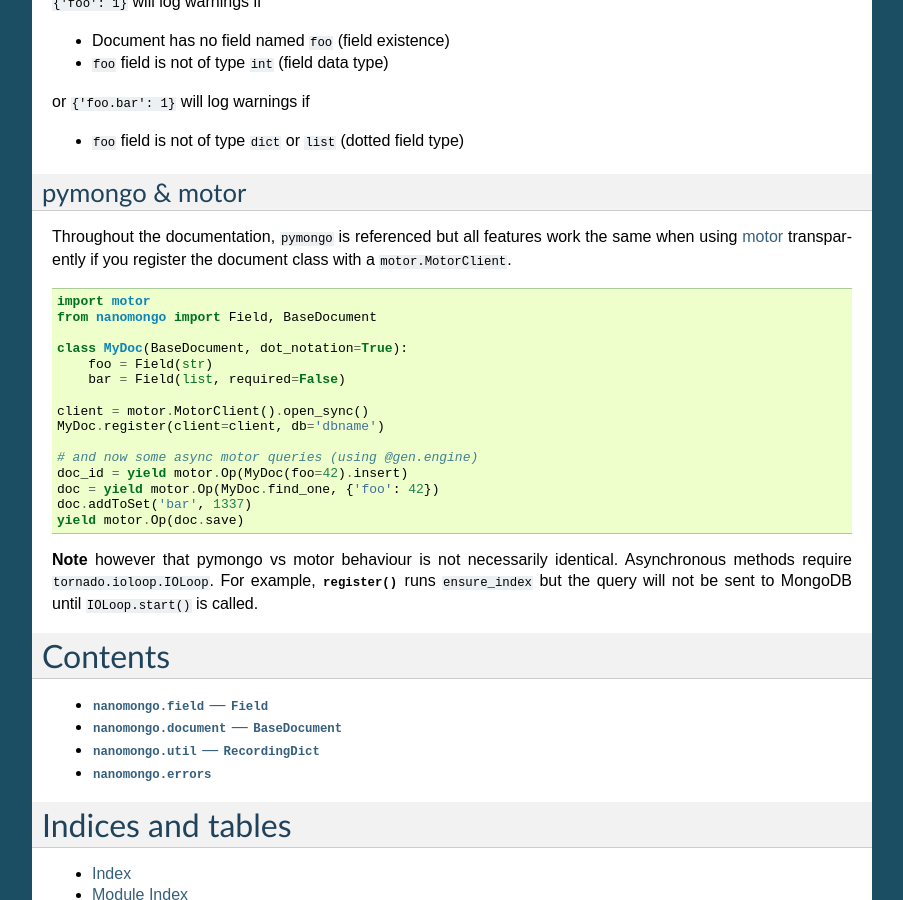
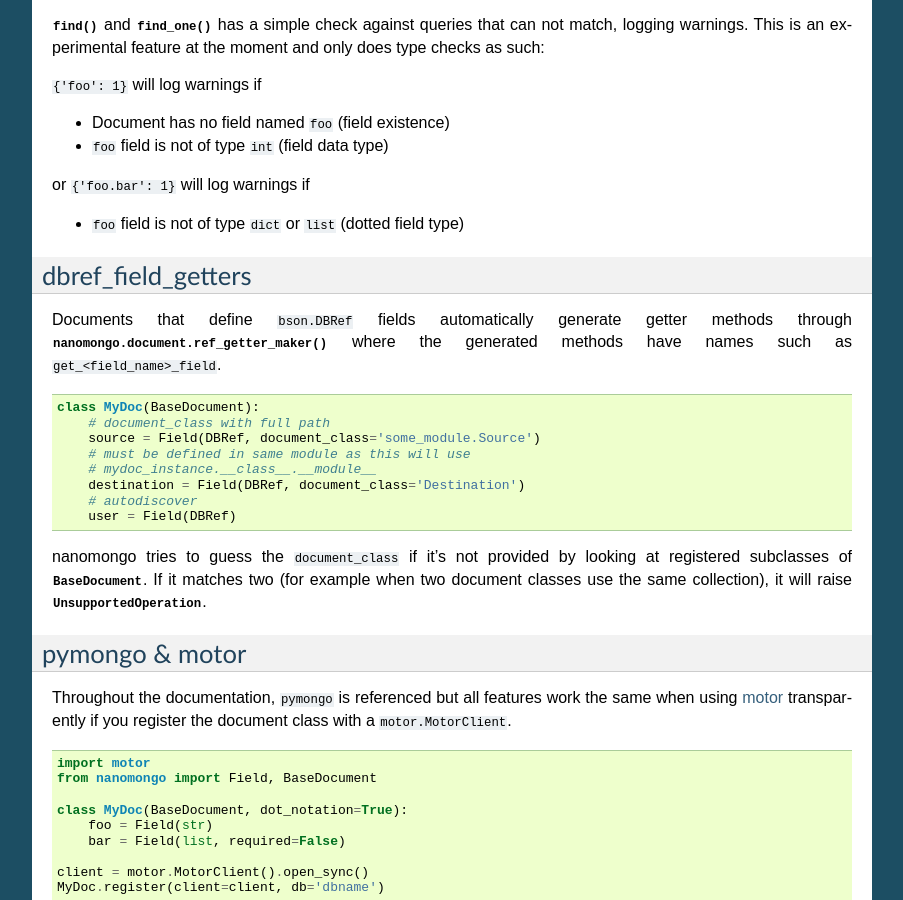
Before and after one commit to eguven/nanomongo, a Sphinx documentation site: the page built from docs/index.rst, in a window 1280 px wide and 900 px high, scrolled down 2481 px. Shown: the whole window, without its empty margins (198-1101 px from the left). Built offline with Sphinx 7.4.7, drawn with Linux system fonts in a browser that asks for light colours; some of the changed text lies outside the part shown.

Commit message:
update docs with 0.4 stuffs

```diff
--- a/README.rst
+++ b/README.rst
@@ -11,6 +11,9 @@
 nanomongo has full test coverage.
 
 **Quick Links**: `Source (github) <https://github.com/eguven/nanomongo>`_ - `Documentation (rtd) <https://nanomongo.readthedocs.org/>`_ - `Packages (PyPi) <https://pypi.python.org/pypi/nanomongo/>`_
+
+**Version 0.4**: Utility methods `dbref_field_getters`_, `BaseDocument.get_dbref <http://nanomongo.readthedocs.org/en/latest/document.html#nanomongo.document.BaseDocument.get_dbref>`_
+and Bugfix `Python23 text type compatibility <https://github.com/eguven/nanomongo/pull/14>`_
 
 **Version 0.3**: nanomongo is now python2 compatible (with syntactic difference
 when defining your Document, refer to Documentation)
--- a/docs/document.rst
+++ b/docs/document.rst
@@ -20,3 +20,4 @@
    .. automethod:: BaseDocument.insert
    .. automethod:: BaseDocument.save
    .. automethod:: BaseDocument.addToSet
+   .. automethod:: BaseDocument.get_dbref
--- a/docs/errors.rst
+++ b/docs/errors.rst
@@ -9,3 +9,4 @@
    .. autoclass:: ConfigurationError
    .. autoclass:: IndexMismatchError
    .. autoclass:: UnsupportedOperation
+   .. autoclass:: DBRefNotSetError
--- a/docs/index.rst
+++ b/docs/index.rst
@@ -15,6 +15,9 @@
 nanomongo has full test coverage.
 
 **Quick Links**: `Source (github) <https://github.com/eguven/nanomongo>`_ - `Documentation (rtd) <https://nanomongo.readthedocs.org/>`_ - `Packages (PyPi) <https://pypi.python.org/pypi/nanomongo/>`_
+
+**Version 0.4**: Utility methods `dbref_field_getters`_, :meth:`~.document.BaseDocument.get_dbref`
+and Bugfix `Python23 text type compatibility <https://github.com/eguven/nanomongo/pull/14>`_
 
 **Version 0.3**: nanomongo is now python2 compatible (with syntactic difference
 when defining your Document, see `Defining Your Document`_ below).
@@ -62,7 +65,7 @@
             Index([('bar', 1), ('foo', -1)], unique=True),
         ]
 
-You don't have to declare ``client`` or ``db`` like this, you can
+You don't have to declare ``client`` or ``db`` as shown above, you can
 :meth:`~.document.BaseDocument.register` (and I definitely prefer it on
 python2) your document later as such:
 
@@ -102,6 +104,10 @@
 
     Doc.find({'bar': 42})
     Doc.find_one({'foo': 'new foo'})
+
+:meth:`~.document.BaseDocument.find()` and :meth:`~.document.BaseDocument.find_one()`
+methods are essentially wrappers around respective methods of ``pymongo.Collection()``
+and they take the same arguments.
 
 Extensive Example
 -----------------
@@ -164,6 +170,28 @@
 
 - ``foo`` field is not of type ``dict`` or ``list`` (dotted field type)
 
+dbref_field_getters
+-------------------
+
+Documents that define ``bson.DBRef`` fields automatically generate getter methods
+through :func:`nanomongo.document.ref_getter_maker` where the generated methods
+have names such as ``get_<field_name>_field``.
+::
+
+    class MyDoc(BaseDocument):
+        # document_class with full path
+        source = Field(DBRef, document_class='some_module.Source')
+        # must be defined in same module as this will use
+        # mydoc_instance.__class__.__module__
+        destination = Field(DBRef, document_class='Destination')
+        # autodiscover
+        user = Field(DBRef)
+
+nanomongo tries to guess the ``document_class`` if it's not provided by looking at
+registered subclasses of :class:`~.document.BaseDocument`. If it matches two (for example
+when two document classes use the same collection), it will raise
+:class:`~.errors.UnsupportedOperation`.
+
 pymongo & motor
 ---------------
 
--- a/docs/util.rst
+++ b/docs/util.rst
@@ -9,3 +9,5 @@
       :members:
 
    .. automethod:: RecordingDict.__init__
+
+   .. autoclass:: NanomongoSONManipulator
```
Also changed, not shown: other parts of docs/index.rst (+1 -2 lines).
